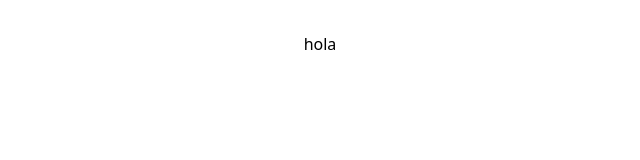
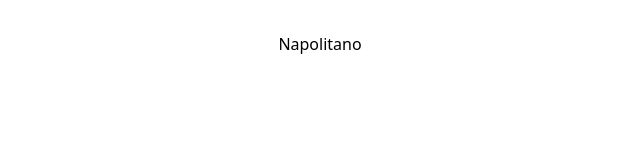
Before and after one commit to salinasariel/final-proyect-frontend, a React (Vite) app in the folder pps_front/: page / in a window 1280 px wide. Shown: the top 160 px of the page, without its empty margins (320-960 px from the left). Built offline with nearby package versions, Linux system fonts and the light colour scheme.

Commit message:
test branch

```diff
--- a/pps_front/src/App.jsx
+++ b/pps_front/src/App.jsx
@@ -4,7 +4,7 @@ import './App.css'
 function App() {
   return (
     <>
-      <p className=' font-bold hover:text-red-600'> hola </p>
+      <p className=' font-bold hover:text-red-600'> Napolitano </p>
     </>
   )
 }
```
